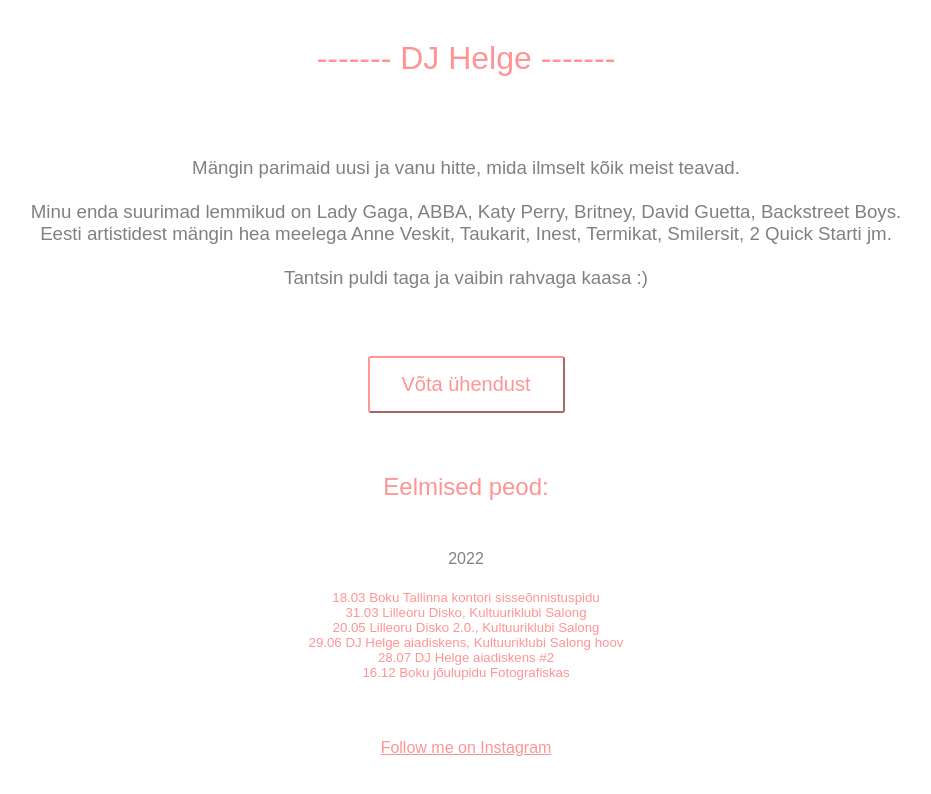
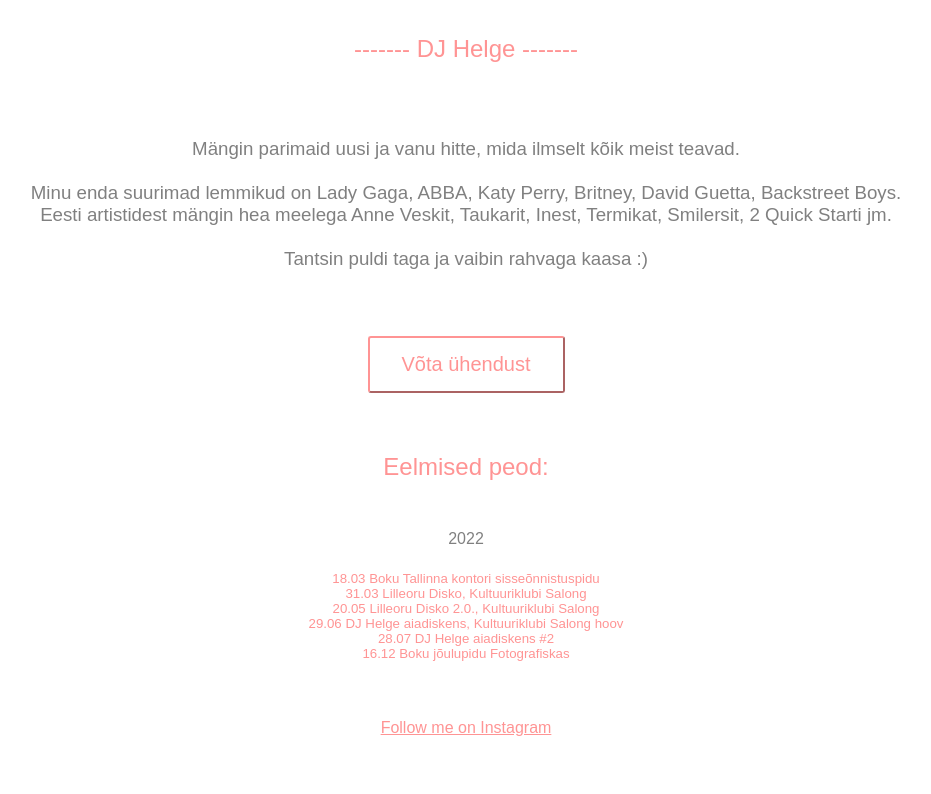
Before and after one commit to HelgeLilleorg/HelgeLilleorg.github.io, a plain HTML site: page index.html in a window 1280 px wide. Shown: the whole page, without its empty margins (174-1105 px from the left). Drawn offline with Linux system fonts and the light colour scheme.

Commit message:
centered text

```diff
--- a/style.css
+++ b/style.css
@@ -52,7 +52,8 @@
     }
 
     h1 {
-        font-size: 200%;
+        font-size: 150%;
+        text-align: center;
     }
 
     h3 {
```
